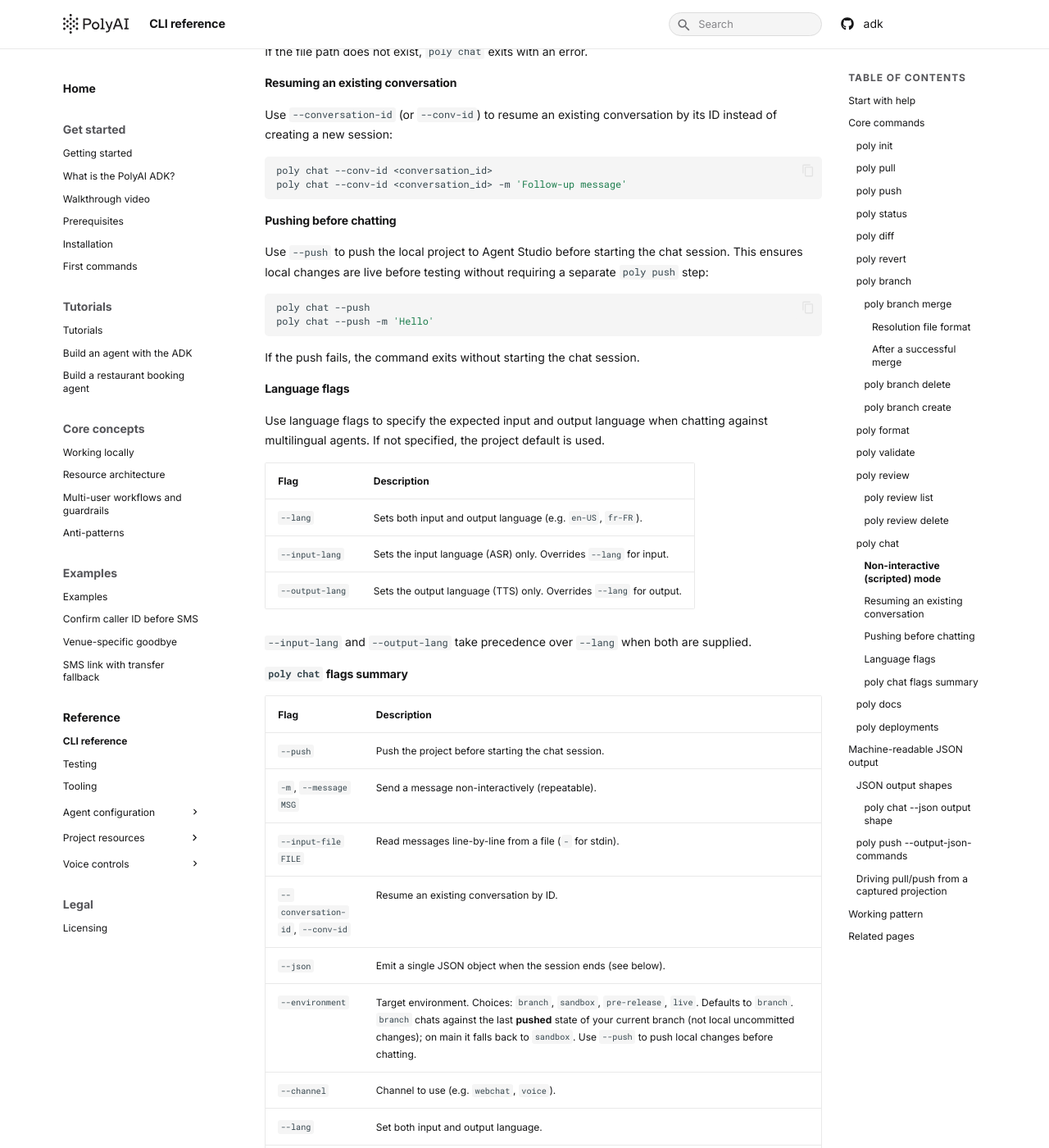
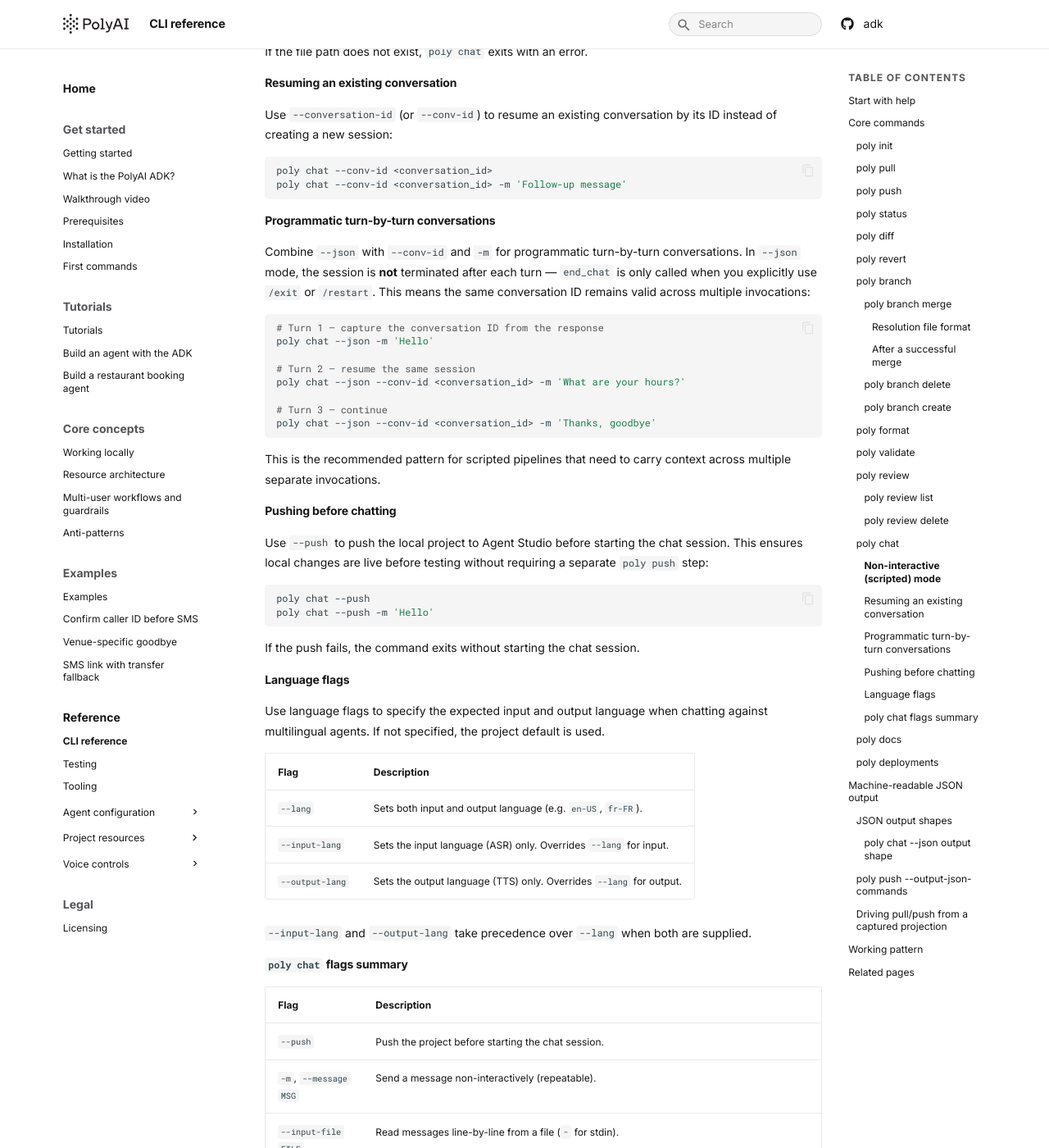
Before and after one commit to polyai/adk, an MkDocs documentation site: the page built from docs/docs/reference/cli.md, in a window 1280 px wide and 1400 px high, scrolled down 6774 px. Shown: the whole window at 82% size. Built offline with MkDocs 1.6.1 and Material for MkDocs 9.7.7, drawn with Linux system fonts in a browser that asks for light colours; some of the changed text lies outside the part shown.

Commit message:
docs: auto-update from 332d404

```diff
--- a/docs/docs/reference/cli.md
+++ b/docs/docs/reference/cli.md
@@ -326,6 +326,23 @@ poly chat --conv-id <conversation_id>
 poly chat --conv-id <conversation_id> -m 'Follow-up message'
 ~~~
 
+#### Programmatic turn-by-turn conversations
+
+Combine `--json` with `--conv-id` and `-m` for programmatic turn-by-turn conversations. In `--json` mode, the session is **not** terminated after each turn — `end_chat` is only called when you explicitly use `/exit` or `/restart`. This means the same conversation ID remains valid across multiple invocations:
+
+~~~bash
+# Turn 1 — capture the conversation ID from the response
+poly chat --json -m 'Hello'
+
+# Turn 2 — resume the same session
+poly chat --json --conv-id <conversation_id> -m 'What are your hours?'
+
+# Turn 3 — continue
+poly chat --json --conv-id <conversation_id> -m 'Thanks, goodbye'
+~~~
+
+This is the recommended pattern for scripted pipelines that need to carry context across multiple separate invocations.
+
 #### Pushing before chatting
 
 Use `--push` to push the local project to Agent Studio before starting the chat session. This ensures local changes are live before testing without requiring a separate `poly push` step:
@@ -357,7 +374,7 @@ Use language flags to specify the expected input and output language when chatti
 | `-m`, `--message MSG` | Send a message non-interactively (repeatable). |
 | `--input-file FILE` | Read messages line-by-line from a file (`-` for stdin). |
 | `--conversation-id`, `--conv-id` | Resume an existing conversation by ID. |
-| `--json` | Emit a single JSON object when the session ends (see below). |
+| `--json` | Emit a single JSON object when the session ends (see below). In `--json` mode the session is not terminated after input is exhausted — use this with `--conv-id` for multi-turn scripted conversations. |
 | `--environment` | Target environment. Choices: `branch`, `sandbox`, `pre-release`, `live`. Defaults to `branch`. `branch` chats against the last **pushed** state of your current branch (not local uncommitted changes); on main it falls back to `sandbox`. Use `--push` to push local changes before chatting. |
 | `--channel` | Channel to use (e.g. `webchat`, `voice`). |
 | `--lang` | Set both input and output language. |
@@ -494,6 +511,10 @@ When `--json` is used with `poly chat`, the command emits a single JSON object w
 - If `--push` is also supplied, the output includes a `push` key: `{ "push": { "success": true, "message": "..." } }`.
 - If `--functions`, `--flows`, or `--state` are also set, the relevant metadata fields are included in each turn.
 
+!!! info "`--json` mode does not end the session after each turn"
+
+    In `--json` mode, `end_chat` is only called when `/exit` or `/restart` is used — not when input is simply exhausted. This means a conversation started with `--json` remains resumable via `--conv-id` in a subsequent invocation. In interactive (non-`--json`) mode, the session is ended normally when the conversation finishes.
+
 ### `poly push --output-json-commands`
 
 Adds a `commands` array to the JSON output of `poly push`, containing the serialized Agent Studio commands that were staged. Useful for dry-run review and integration testing.
```
